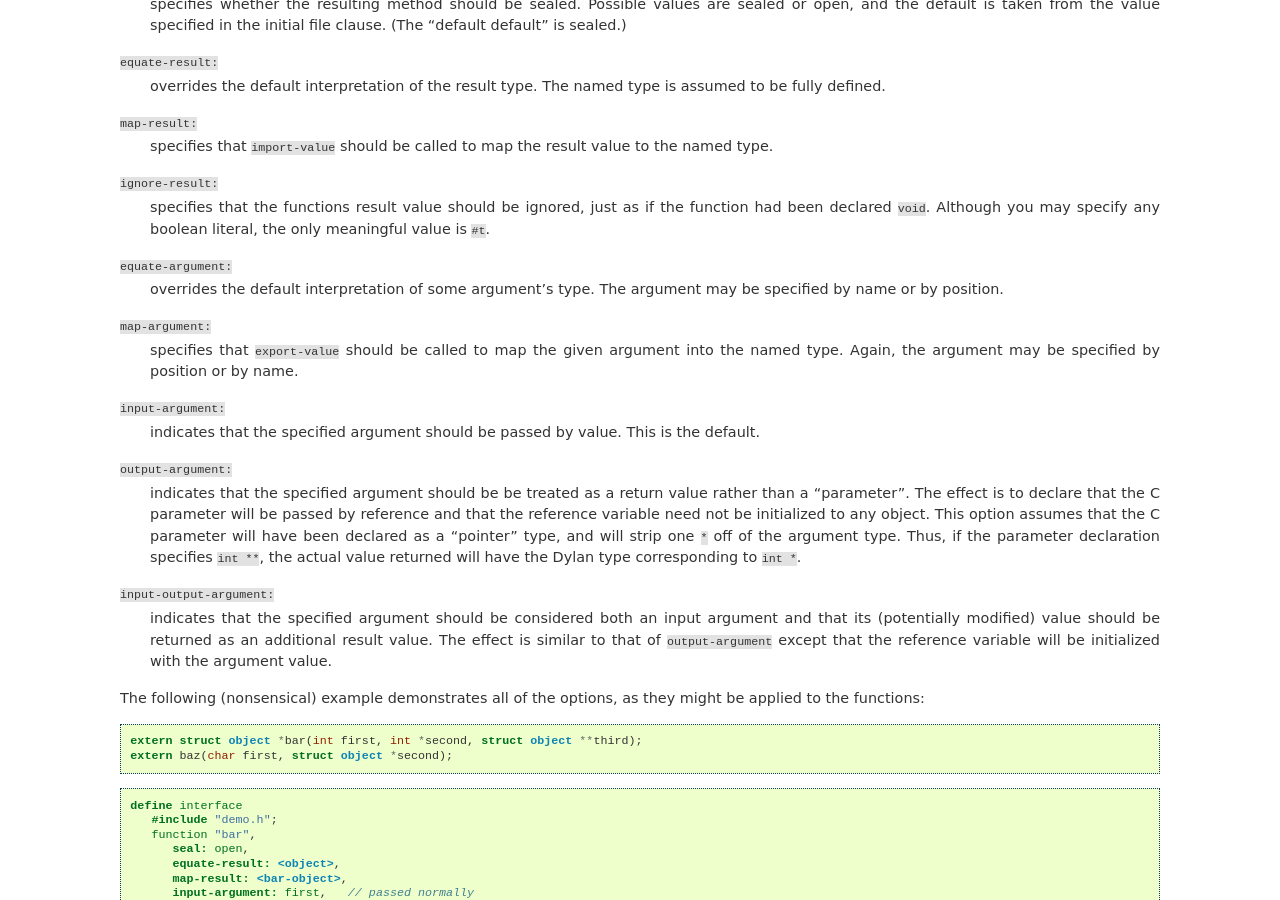
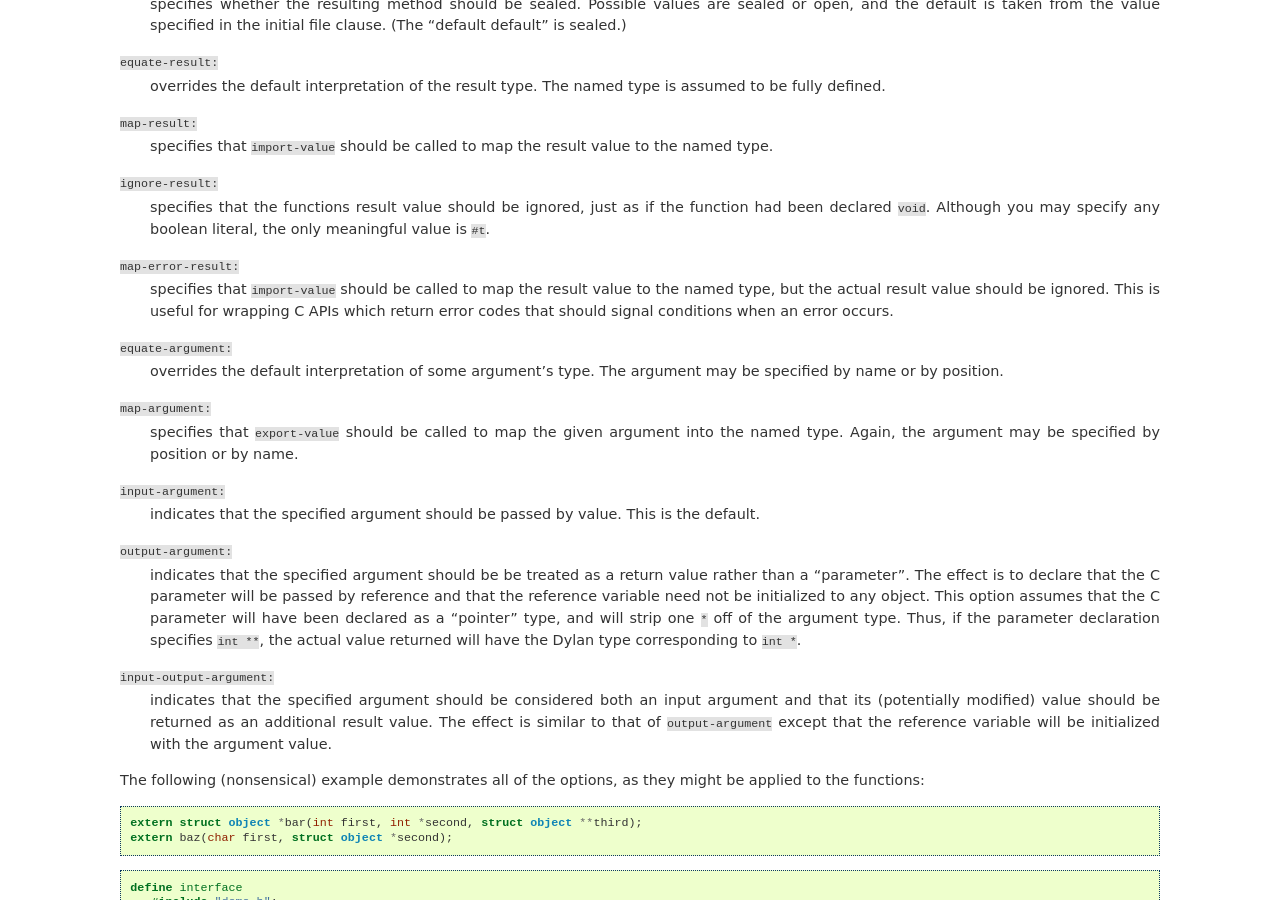
Before and after one commit to dylan-lang/melange, a Sphinx documentation site: the page built from documentation/source/function-clauses.rst, in a window 1280 px wide and 900 px high, scrolled down 772 px. Built offline with Sphinx 7.4.7, drawn with Linux system fonts in a browser that asks for light colours.

Commit message:
Update documentation with map-error-result.

```diff
--- a/documentation/source/function-clauses.rst
+++ b/documentation/source/function-clauses.rst
@@ -68,6 +68,13 @@ following:
    ``void``. Although you may specify any boolean literal, the
    only meaningful value is ``#t``.
 
+``map-error-result:``
+   specifies that ``import-value`` should be called to map the result value to
+   the named type, but the actual result value should be ignored. This is
+   useful for wrapping C APIs which return error codes that should signal
+   conditions when an error occurs.
+
+
 ``equate-argument:``
    overrides the default interpretation of some
    argument's type. The argument may be specified by name or
```
